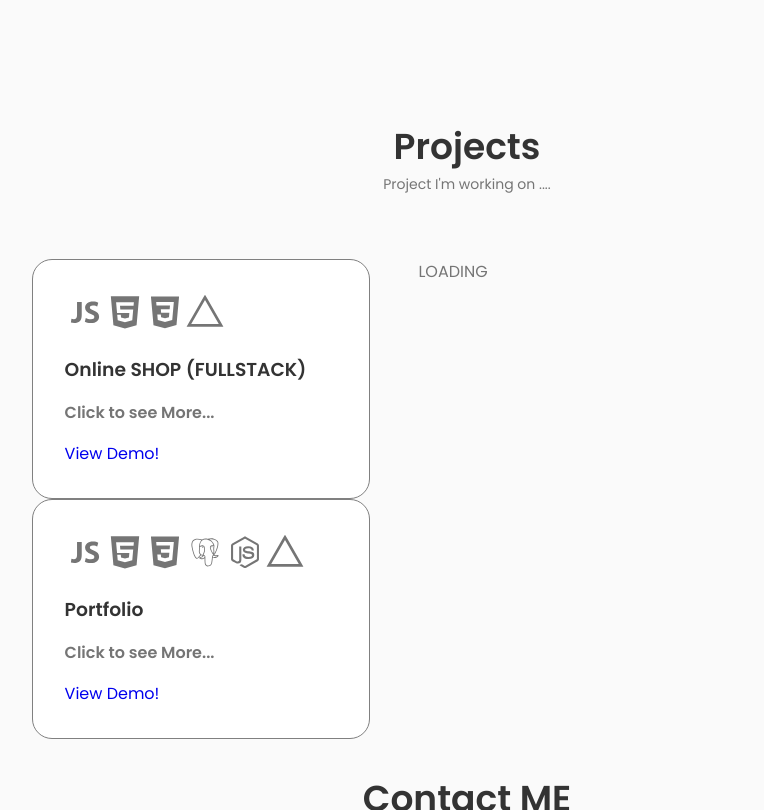
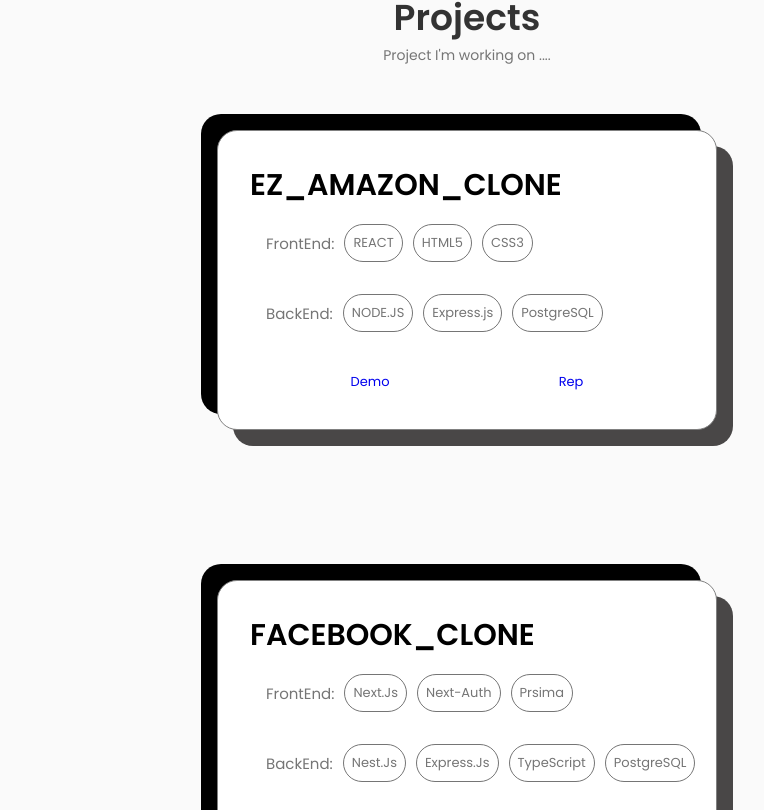
Before and after one commit to edmundchan70/portfolio_2023, a React (Create React App) app: page / in a window 1280 px wide. Shown: the part 2370-3180 px from the top of the page, without its empty margins (173-937 px from the left). Built offline with nearby package versions, Linux system fonts and the light colour scheme; no server answers.

Commit message:
redo the project part

```diff
--- a/src/App.css
+++ b/src/App.css
@@ -24,6 +24,8 @@
 
   /*.5rem = 8px | 1rem = 16px ...*/
   --big-font-size: 2.9rem;
+  --title-font-size:30px;
+  --subtitle-font-size:15px;
   --h1-font-size: 2.25rem;
   --h2-font-size: 1.5rem;
   --h3-font-size: 1.25rem;
@@ -91,7 +93,10 @@
   color: var(--text-color);
 }
 
-
+.wrapper{
+  display: flex;
+  justify-content: space-around;
+}
 .body_dark{
   background-color: var(--body-color-dark);
   color:var(--text-color-dark);
--- a/src/component/About/About.css
+++ b/src/component/About/About.css
@@ -58,6 +58,7 @@
             display: flex;
             flex-direction: column;
         }
+
         .about_img{
             display: none;
         }
@@ -67,8 +68,13 @@
             align-items: center;
         }
         .about_info{
-            display: grid;
+            display: flex;
             justify-content: center;
+
+        }
+        .about_box{
+            border: none;
+            background-color: var(--body-color);
         }
         .about_container{
             grid-template-columns: 100%;
--- a/src/component/Project/Icon.jsx
+++ /dev/null
@@ -1,32 +0,0 @@
-import React from 'react'
-import {DiJavascript1,DiHtml5,DiCss3,DiPostgresql,DiNodejsSmall} from "react-icons/di"
-import {RxVercelLogo} from "react-icons/rx"
-import {FaReact} from "react-icons/fa"
-function Icon({Title}) {
-   const iconSize = 40
-   if(Title === "Online SHOP (FULLSTACK)"){
-    return (
-    <div className='Project_Icon'>
-             <DiJavascript1 size={iconSize} />
-             <DiHtml5 size={iconSize} />
-             <DiCss3 size={iconSize} />
-             <RxVercelLogo size={iconSize} />
-    </div>
-
-
-    )
-   }else if (Title ==="Portfolio"){
-    return (
-      <div className='Project_Icon'>
-             <DiJavascript1 size={iconSize} />
-             <DiHtml5 size={iconSize} />
-             <DiCss3 size={iconSize} />
-             <DiPostgresql size={iconSize}/>
-             <DiNodejsSmall size={iconSize} />
-             <RxVercelLogo size={iconSize} />
-      </div>
-    )
-   }
-}
-
-export default Icon
--- a/src/component/Project/Project.css
+++ b/src/component/Project/Project.css
@@ -4,11 +4,49 @@
     border: solid 1px gray;
     border-radius: 1.25rem;
     cursor: pointer;
+    height: 300px;
+    width: 500px;
+    box-shadow: 1rem 1rem  #494747, -1em -1rem  #000;
+    transform: translateX(0px);
+    transition: transform 1s ease 0s backface-visibility 0s;
+}
+.Project_Card:hover{
+ transform: translateX(-100px);
+ transition: transform 1s ease 0s;
+ transition-delay: 0.1s;
+}
+.Description{
+    display: none;
+}
+.Project_Card:hover + .Description{
+    animation: fadeIn 2s;
+    text-align: left;
+    display: flex;
+    flex-direction: column;
 
 }
+.Display{
+    display: flex;
 
+}
+@keyframes fadeIn {
+    0% {opacity: 0;}
+    100% { opacity:1;}
+}
+.Summary{
+    padding: 0.5rem;
+    font-size: var(--title-font-size);
+}
+.Desc{
+    list-style: square;
+    margin-left: 50px;
+    font-size: var(--smaller-font-size);
+}
+.Project_subtitle{
+    font-size: var(--title-font-size);
+    color: #000;
+}
 .Project_container{
-    grid-template-columns: 35% 50%;
     column-gap: 3rem;
     justify-content: center;
 
@@ -19,20 +57,44 @@
 .Project_Summary{
     display: flex;
     flex-direction: column;
-    gap: 1rem;
-
+    text-align: left;
 }
 .ProjectCard_container{
     display: flex;
     flex-direction: column;
-    justify-content: space-evenly;
+    align-items: center;
+    justify-content:center;
+    gap:150px;
 }
-.Project_WorkLog{
-    border: 1px solid ;
+.Project_demo{
+   padding: 0.5rem;
+   font-size: var(--smaller-font-size);
+   border-radius: 1rem;
+}
+.SkillStack{
+        display: flex;
+        gap:10px;
+        color:var(--text-color);
+        padding: 1rem;
+        text-align: center;
+        align-items: center;
+}
+.SkillStack >span{
+    border: 1px solid var(--text-color);
+    padding: 0.5rem;
     border-radius: 2rem;
-    padding: 2rem;
+    font-size: var(--smaller-font-size);
 }
 
+.None{
+    display: none;
+}
+.Project_description{
+    font-size: var(--subtitle-font-size);
+}
+.Project{
+    padding: 1rem;
+}
 .Project_text{
     font-size: larger;
     text-align: center;
@@ -64,6 +126,7 @@
 
 }
 
+
 @media only  screen and (max-width: 800px){
 
     .Project_WorkLog{
@@ -73,14 +136,32 @@
         display: flex;
     }
 
-
-    .ProjectCard_container{
-        display: flex;
-        gap: 30px;
-
-
+    .Project_Card{
+        height: 250px;
+        width: 300px;
+        padding: 1rem;
+    }
+    .Project_Card:hover {
+        display: none;
     }
 
 
+    .Project_subtitle{
+        text-align: center;
+        font-size: var(--medium-font-size);
+    }
+.SkillStack{
+    font-size: var(--smaller-font-size);
+    padding: 0.5rem;
+    display: flex;
+    flex-wrap: wrap;
+}
+.wrapper{
+    justify-content:left ;
+}
+.SkillStack > span{
+    padding: 0.25rem;
+    font-size: 10px;
+}
 
 }
--- a/src/component/Project/Project.jsx
+++ b/src/component/Project/Project.jsx
@@ -2,13 +2,11 @@
 import { ThemeContext } from '../../App'
 import { useContext } from 'react'
 import "./Project.css"
-import WorkLog from './WorkLog'
-import Shop_Clone from "../../assets/Shop_Clone.png"
+
 import ProjectCard from './ProjectCard'
-
+import {EZ_AMAZON_CLONE,FACEBOOK_CLONE} from './Skill.ts';
 function Project() {
     const {handle , darkMode} = useContext(ThemeContext);
-
   return (
     <section  className="Project section" id="Project">
         <h1 className="section__title">Projects</h1>
@@ -16,11 +14,16 @@
                     Project I'm working on ....
         </span>
         <div className='Project_container container grid'  >
-          <div className='ProjectCard_container ' >
-                <ProjectCard Background={Shop_Clone} Title={"Online SHOP (FULLSTACK)"} Link={"https://ez-amazon-repo-zuwg.vercel.app"} />
-                <ProjectCard Background={Shop_Clone} Title={"Portfolio"} Link={"https://portfolio-2023-xi-flax.vercel.app/"} />
+          <div className='ProjectCard_container' >
+                <ProjectCard
+                 Title={"EZ_AMAZON_CLONE"}
+                 Link={"https://ez-amazon-repo-zuwg.vercel.app"}
+                 LinkRepo={"https://github.com/edmundchan70/EZ_Amazon_repo"}
+                 Skill={EZ_AMAZON_CLONE}
+
+                 />
+                <ProjectCard  Title={"FACEBOOK_CLONE"} Link={"https://portfolio-2023-xi-flax.vercel.app/"} LinkRep={"https://github.com/edmundchan70/fb_clone"} Skill={FACEBOOK_CLONE}/>
           </div>
-          <WorkLog />
 
         </div>
     </section>
--- a/src/component/Project/ProjectCard.jsx
+++ b/src/component/Project/ProjectCard.jsx
@@ -1,21 +1,67 @@
 import React from 'react'
 import { useState } from 'react'
-import Icon from "./Icon"
 
-function ProjectCard({Background , Title , Description , Link}) {
-  const [Detail , setDetail] = useState(false);
 
+function ProjectCard({ Title  ,LinkRepo, Link,Skill}) {
+  const [isHovered, setIsHovered] = useState(false);
+  const handleMouseEnter = () => {
+    setIsHovered(true);
+  };
+
+  const handleMouseLeave = () => {
+    setIsHovered(false);
+  };
+  const {FRONTEND,BACKEND,Desc,Challenge} = Skill
+  console.log(Desc)
   return (
-    <div className='Project_Card'  onClick={()=>
-      setDetail(!Detail)}>
-          <div className='Project_Summary' >
-              <Icon Title={Title}/>
+    <div className='Display'>
+        <div className='Project_Card'  >
+                  <div className='Project_Summary' >
 
-                <h3 className='Project_subtitle'>{Title}</h3>
-                <h4 className='Project_description'>Click to see More...</h4>
-                <a className='Project_demo' href={Link}>View Demo!</a>
+                        <h3 className='Project_subtitle'>{Title}</h3>
+                        <div className='Project_description'>
+                        <div className='SkillStack'>
+                        <h>FrontEnd:</h>{ FRONTEND.map(
+                                  (item,i)=> <span className='Skill_name' id={i}>{item}</span>
+                                )}
+
+                              </div>
+                              <div className='SkillStack'>
+                              <h>BackEnd: </h> { BACKEND.map(
+                                  (item,i)=> <span className='Skill_name' id={i}>{item}</span>
+                                )}
+                              </div>
+                        </div>
+                      <div className='wrapper Project'>
+                        <a className='Project_demo' href={Link}>Demo</a>
+                        <a className='Project_demo' href={LinkRepo}>Rep</a>
+
+                      </div>
+
+                  </div>
+              <div className='Desription'>
+
+              </div>
+
+            </div>
+        <div className="Description">
+           <div className="Summary">
+            <p className='Project_subtitle'> Summary</p>
+                <p className='Desc'>{Desc}</p>
+                </div>
+                <div className="Challenge">
+                <p className='Project_subtitle'> Challenge</p>
+                <ul>
+                  {Challenge.map(
+                    (item)=>(<li className='Desc'>{item}</li>)
+                  )}
+                </ul>
+
+                </div>
+
           </div>
     </div>
+
   )
 
 }
--- /dev/null
+++ b/src/component/Project/Skill.ts
@@ -0,0 +1,23 @@
+export const EZ_AMAZON_CLONE ={
+    FRONTEND :["REACT" ,"HTML5","CSS3"],
+    BACKEND  : ["NODE.JS" ,"Express.js","PostgreSQL"],
+    Desc:
+      "An interactive website that supported visitors to login & signs up, allowed users to add/delete/modify items displayed on the webpages. Or add items to the shopping cart and purchase them later.",
+    Challenge:[
+        "Designed database schemas that fit the application's needs",
+        "First project that involved front-end development using HTML, CSS, and React.js",
+        "Front-end development significantly improved my skills and senses",
+        "Successfully adapted the component design pattern to make code easy to read and refactor"
+        ]
+}
+export const FACEBOOK_CLONE ={
+    FRONTEND :["Next.Js" ,"Next-Auth","Prsima"],
+    BACKEND  : ["Nest.Js" ,"Express.Js","TypeScript","PostgreSQL"],
+    Desc: "A full-stack project emulated classic Facebook features. Allowed visitors to send posts with texts & pictures, or leave comments under posts. Functionality like: Search User, send/accept friend requests are combined into a Friend Page.",
+    Challenge:[
+        "Migrated Node.js and React.js skills to other frameworks such as Nest.js and Next.js",
+        "Implemented server-side rendering (SSR) to enhance user experience",
+        "Client-side rendering (CSR) provided real-time responses to user's actions (posts/comments)",
+        "Successfully implemented API services in TypeScript to improve backend services' consistency"
+        ]
+}
--- a/src/component/skills/Skills.css
+++ b/src/component/skills/Skills.css
@@ -40,22 +40,23 @@
    flex-direction: column;
 }
 @media only  screen and (max-width: 800px){
-
     .Skills_showcase{
         display: grid;
         grid-template-columns: 1fr 1fr;
 
     }
     .Skill_avatar{
-        width: 100px;
-        height: 100px;
+        width: 50px;
+        height: 50px;
 
     }
     .Skill{
-        padding: 1rem;
+        padding: 0.5rem;
         display: flex;
         align-items: center;
         flex-direction: column;
+        border: none;
+        box-shadow: none;
     }
     .Skill__title{
         font-size: var(--h1-font-size);
--- a/src/component/skills/TopSkills.jsx
+++ b/src/component/skills/TopSkills.jsx
@@ -11,7 +11,7 @@
 function TopSkills() {
   return (
     <section className='TopSkills container'>
-        <p className='Title'> These are my TOP skills</p>
+        <p className='section__subtitle'> Some of my skills...</p>
 
             <div className='Skills_showcase'>
             <div className='Skill'>
```
Also changed, not shown: src/component/skills/FullStack.jsx (indentation only).
